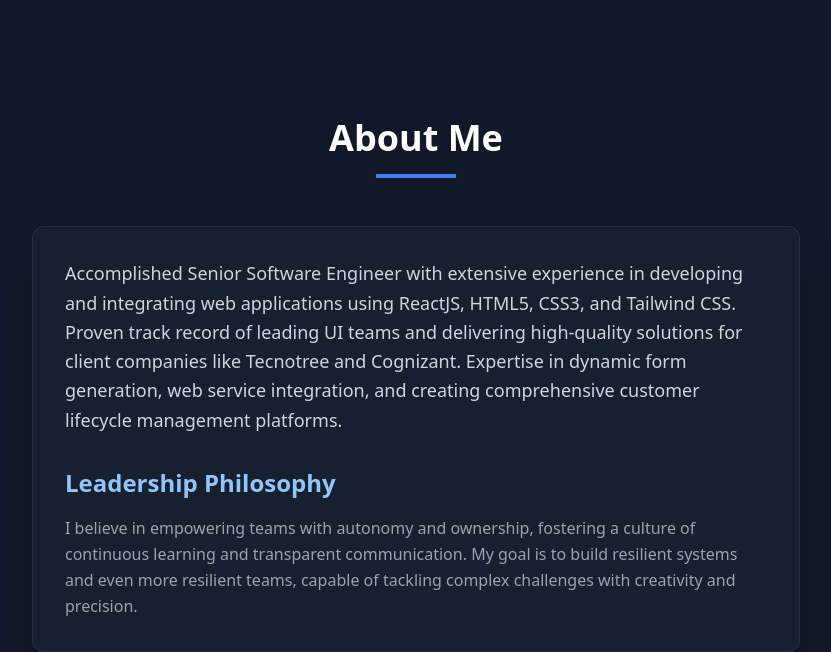
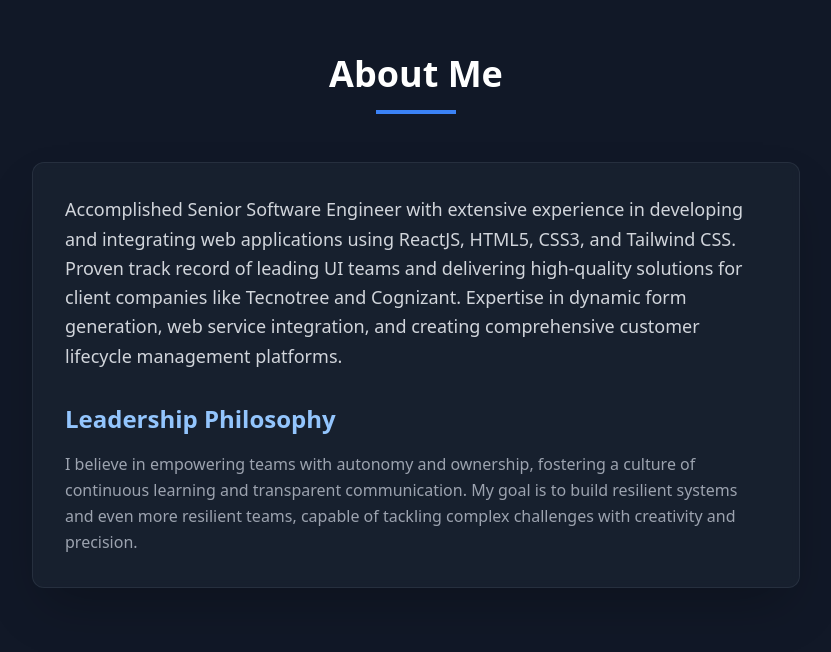
Before and after one commit to ramareddytsrr/my-portfolio, a React (Vite) app: page / in a window 1280 px wide. Shown: the part 815-1467 px from the top of the page, without its empty margins (224-1055 px from the left). Built offline with nearby package versions, Linux system fonts and the light colour scheme.

Commit message:
Update About.tsx
Gaps reduced

```diff
--- a/src/sections/About.tsx
+++ b/src/sections/About.tsx
@@ -6,7 +6,7 @@ interface AboutProps {
 }
 
 export const About: React.FC<AboutProps> = ({ summary }) => (
-  <Section id="about">
+  <Section id="about" className="-mt-16">
     <div className="w-full text-white">
       <h2 className="text-4xl font-bold mb-4 text-center">About Me</h2>
       <div className="w-20 h-1 bg-blue-500 mx-auto mb-12"></div>
```
